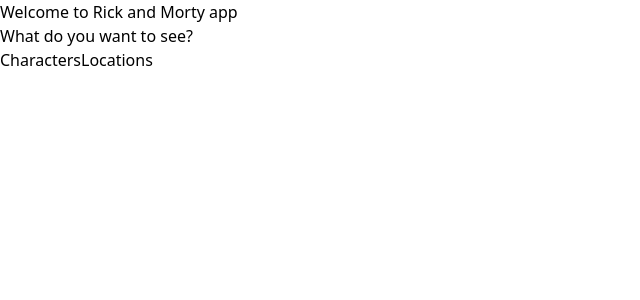
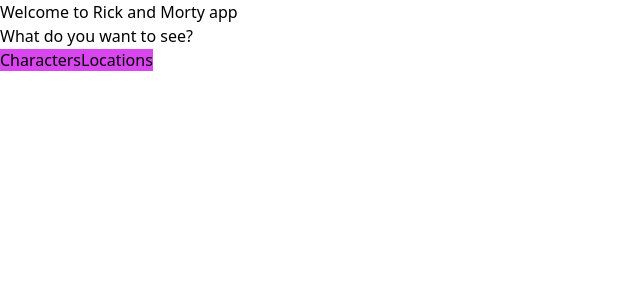
Before and after one commit to CarmeloRicarte/nextjs-course, a Next.js app: page / in a window 1280 px wide. Shown: the top 300 px of the page, without its empty margins (0-640 px from the left). Built offline with nearby package versions, Linux system fonts and the light colour scheme.

Commit message:
feat: add classes to Link elements of Navigator component

```diff
--- a/components/Navigator/Navigator.tsx
+++ b/components/Navigator/Navigator.tsx
@@ -11,7 +11,11 @@
   return (
     <div className={styles.navigator}>
       {pathNames.map((pathName) => (
-        <Link key={pathName.name} href={pathName.path}>
+        <Link
+          className='bg-fuchsia-500 hover:bg-sky-700'
+          key={pathName.name}
+          href={pathName.path}
+        >
           {pathName.name}
         </Link>
       ))}
```
